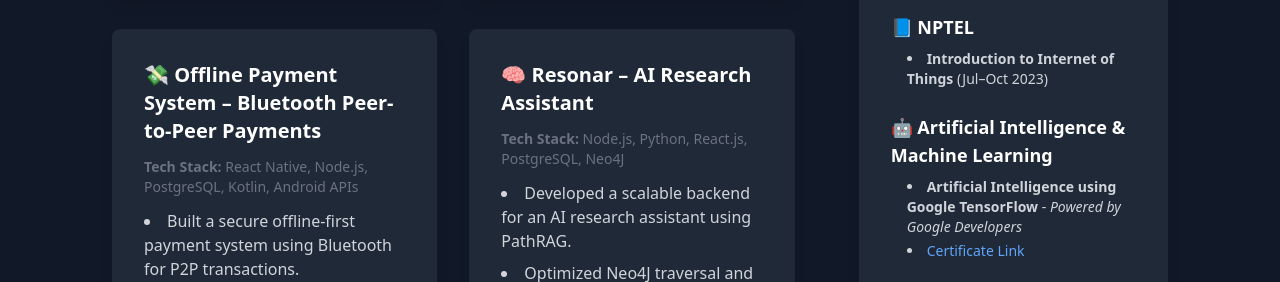
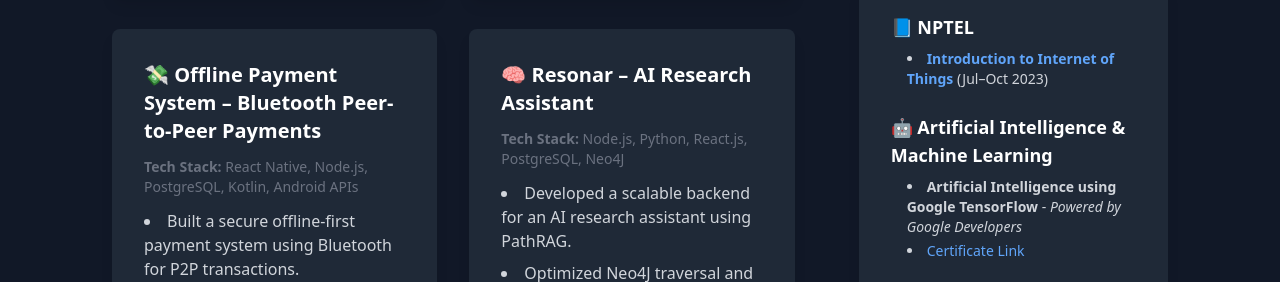
Before and after one commit to Raghavvram/static-resume-prof, a plain HTML site: page index.html in a window 1280 px wide. Shown: the part 1857-2139 px from the top of the page. Drawn offline with nearby package versions, Linux system fonts and the light colour scheme.

Commit message:
Update index.html

```diff
--- a/index.html
+++ b/index.html
@@ -197,7 +197,7 @@
                         <div>
                             <h4 class="text-lg font-semibold text-white">📘 NPTEL</h4>
                             <ul class="list-disc list-inside ml-4 mt-2 space-y-1">
-                                <li><strong>Introduction to Internet of Things</strong> (Jul–Oct 2023)</li>
+                                <li><strong><a href="https://drive.google.com/file/d/1_8l72bhxB35MXGeZppLWWEo8ykHBnY-r/view?usp=sharing" class="text-blue-400 hover:underline">Introduction to Internet of Things</a></strong> (Jul–Oct 2023)</li>
                             </ul>
                         </div>
                         <div>
```
